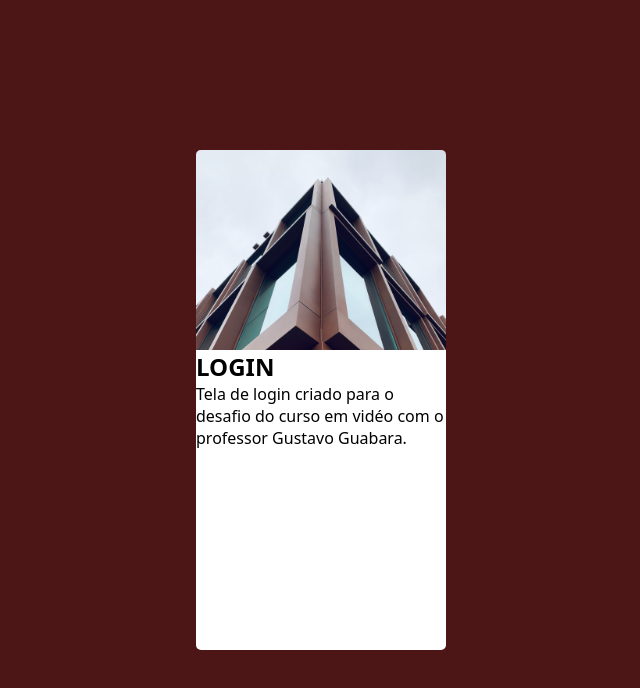
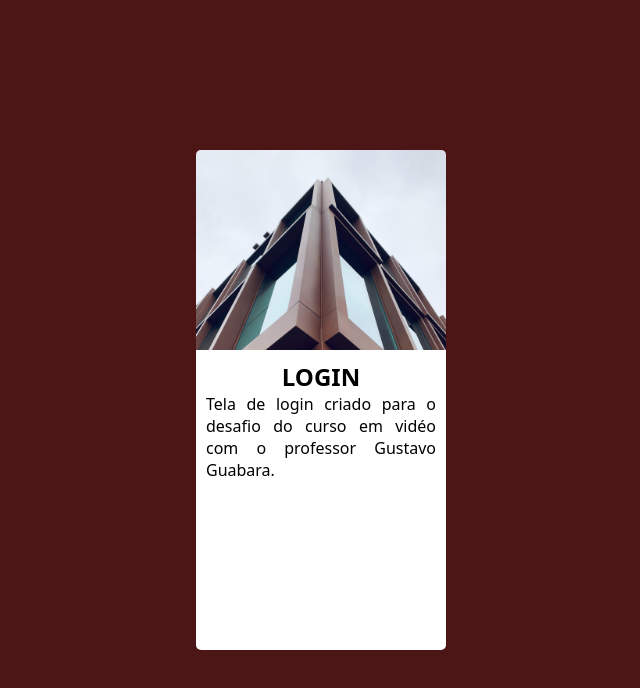
Before and after one commit to robson1dev/projeto-login, a plain HTML site: page index.html in a window 1280 px wide. Shown: the whole page, without its empty margins (319-959 px from the left). Drawn offline with Linux system fonts and the light colour scheme.

Commit message:
Update style.css

```diff
--- a/style.css
+++ b/style.css
@@ -40,3 +40,15 @@ div#imagem{
     height: 200px;
 
 }
+
+div#form{
+    padding: 10px;
+}
+
+div#form > h1{
+    text-align: center;
+}
+
+div#form p{
+    text-align: justify;
+}
```
